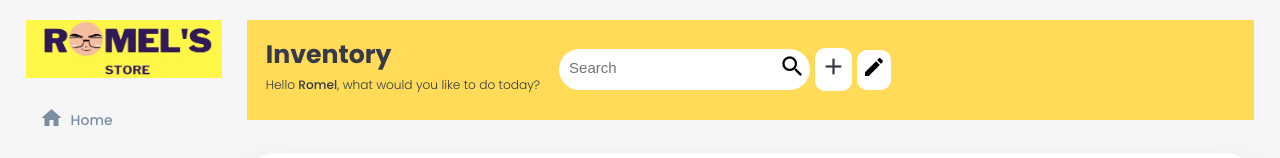
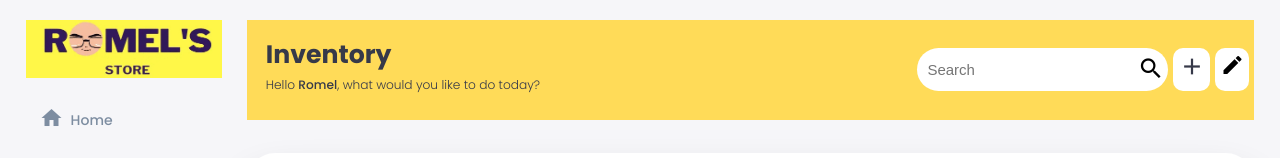
Before and after one commit to sath00/samanteam, an Angular app: page /view-dashboard in a window 1280 px wide. Shown: the top 158 px of the page. Built offline with nearby package versions, Linux system fonts and the light colour scheme; no server answers.

Commit message:
Modified top bar of inventory;positioning of the elements

```diff
--- a/src/app/middlesection/middlesection.component.css
+++ b/src/app/middlesection/middlesection.component.css
@@ -4,6 +4,7 @@
   background-color: #FFDB58;
   padding: 5px;
   align-items: center;
+  justify-content: space-between;
 }
 
 .top-bar .search-form {
@@ -14,6 +15,7 @@
   border-radius: var(--card-border-radius);
   margin-right: 5px;
   margin-left: 5px;
+  display: flex;
 }
 
 .top-bar .search-form .search-btn > span {
@@ -55,7 +57,7 @@
   cursor: pointer;
 }
 
-.top-bar .edit-inventory.active{
+.top-bar a .edit-inventory.active{
   background-color: yellow;
 }
 
--- a/src/app/middlesection/middlesection.component.html
+++ b/src/app/middlesection/middlesection.component.html
@@ -3,7 +3,7 @@
   <h1>Inventory</h1>
   <h3> Hello <b>Romel</b>, what would you like to do today?</h3>
 </div>
-
+<div style="display: flex;">
   <form class="search-form">
     <input type="text" placeholder="Search">
     <button class="search-btn">
@@ -12,6 +12,7 @@
   </form>
   <a routerLink="/add-products"><div class="add-product"><span class="material-icons">add</span></div></a>
   <div class="edit-inventory" id="edit-inv" (click)="onEditInventory()"><span class="material-icons">edit</span></div>
+</div>
 </div>
 <div class="inventory-table">
     <table>
```
